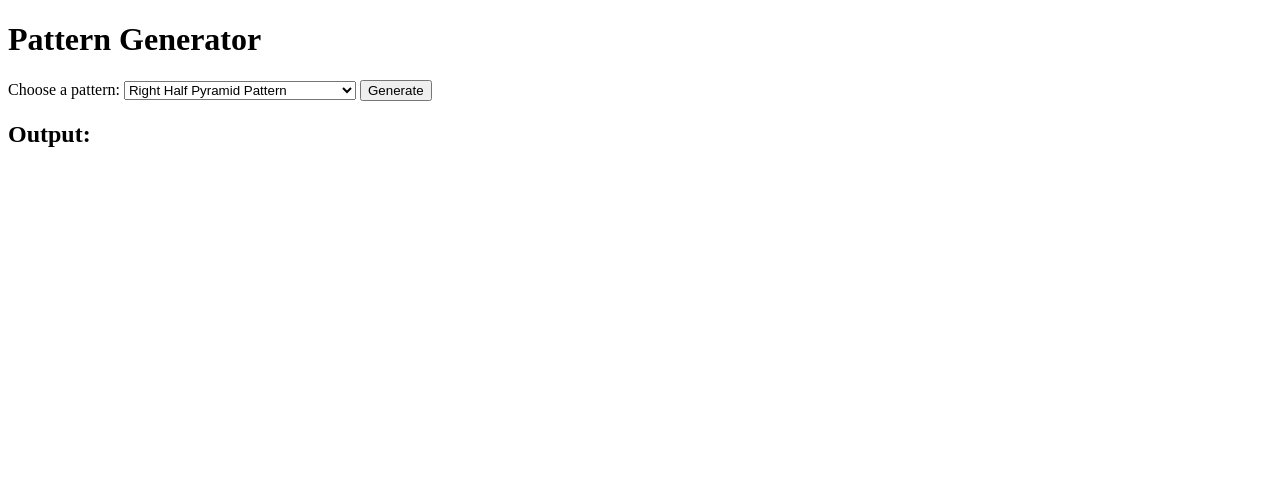
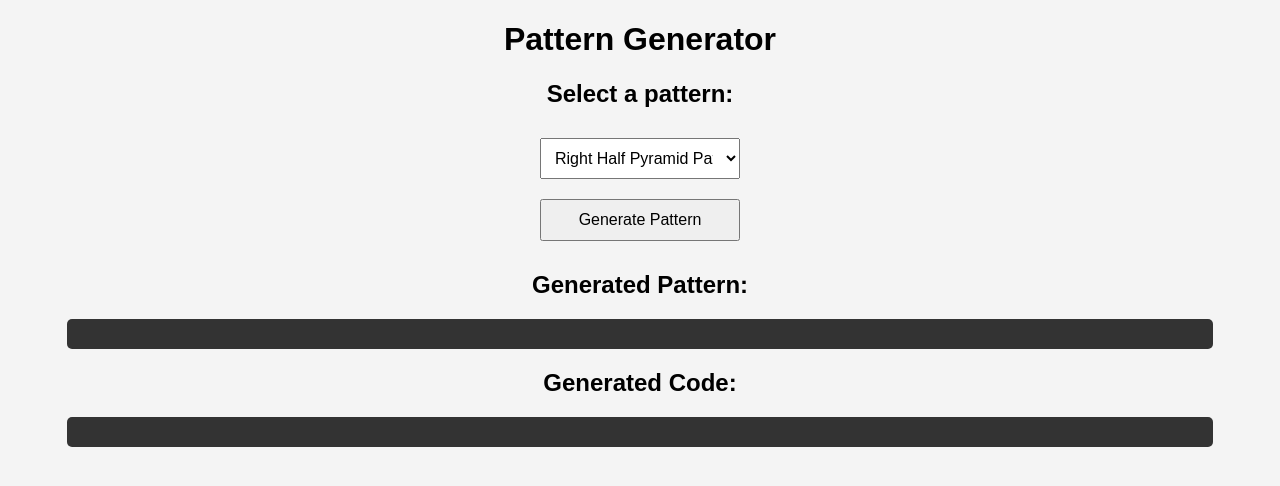
Before and after one commit to aryan-d174/pattern-generator, a plain HTML site: page index.html in a window 1280 px wide. Drawn offline with Linux system fonts and the light colour scheme.

Commit message:
Update index.html

```diff
--- a/index.html
+++ b/index.html
@@ -1,36 +1,95 @@
-
 <!DOCTYPE html>
 <html lang="en">
 <head>
     <meta charset="UTF-8">
     <meta name="viewport" content="width=device-width, initial-scale=1.0">
     <title>Pattern Generator</title>
+    <style>
+        body {
+            font-family: Arial, sans-serif;
+            margin: 20px;
+            padding: 0;
+            background-color: #f4f4f4;
+        }
+        h1, h2 {
+            text-align: center;
+        }
+        form {
+            display: flex;
+            flex-direction: column;
+            align-items: center;
+            margin-top: 20px;
+        }
+        select, button {
+            padding: 10px;
+            font-size: 16px;
+            margin: 10px;
+            width: 200px;
+        }
+        pre {
+            background-color: #333;
+            color: white;
+            padding: 15px;
+            border-radius: 5px;
+            width: 90%;
+            margin: 20px auto;
+            white-space: pre-wrap;
+            word-wrap: break-word;
+        }
+        #outputContainer {
+            text-align: center;
+        }
+    </style>
 </head>
 <body>
+
     <h1>Pattern Generator</h1>
+    <h2>Select a pattern:</h2>
+
+    <!-- Pattern Selection Form -->
     <form id="patternForm">
-        <label for="pattern">Choose a pattern:</label>
-        <select id="pattern" name="pattern">
-            <option value="Rpp">Right Half Pyramid Pattern</option>
-            <option value="Lpp">Left Half Pyramid Pattern</option>
-            <option value="Irpp">Inverted Right Half Pyramid Pattern</option>
+        <select id="pattern">
+            <option value="Right Half Pyramid Pattern">Right Half Pyramid Pattern</option>
+            <option value="Left Half Pyramid Pattern">Left Half Pyramid Pattern</option>
+            <option value="Inverted Right Half Pyramid Pattern">Inverted Right Half Pyramid Pattern</option>
         </select>
-        <button type="submit">Generate</button>
+        <button type="submit">Generate Pattern</button>
     </form>
-    <h2>Output:</h2>
+
+    <!-- Output Section -->
+    <div id="outputContainer">
+        <h2>Generated Pattern:</h2>
         <pre id="output"></pre>
+        <h2>Generated Code:</h2>
+        <pre id="code"></pre>
+    </div>
+
     <script>
+        // Listen for form submission
         document.getElementById("patternForm").addEventListener("submit", async function(event) {
             event.preventDefault();
+
             const pattern = document.getElementById("pattern").value;
+            try {
+                // Send request to the backend function
                 const response = await fetch("/.netlify/functions/pattern", {
                     method: "POST",
                     headers: { "Content-Type": "application/json" },
                     body: JSON.stringify({ pattern: pattern })
                 });
+
+                // Parse the response
                 const data = await response.json();
-            document.getElementById("output").textContent = data.pattern;
+
+                // Display the pattern and code exactly as requested
+                document.getElementById("output").textContent = `Desired Pattern:\n${data.pattern}\n`;
+                document.getElementById("code").textContent = `Desired Code:\n${data.code}`;
+
+            } catch (error) {
+                console.error('Error fetching the pattern:', error);
+            }
         });
     </script>
+
 </body>
 </html>
```
Lines whose indentation alone changed are shown as unchanged.
